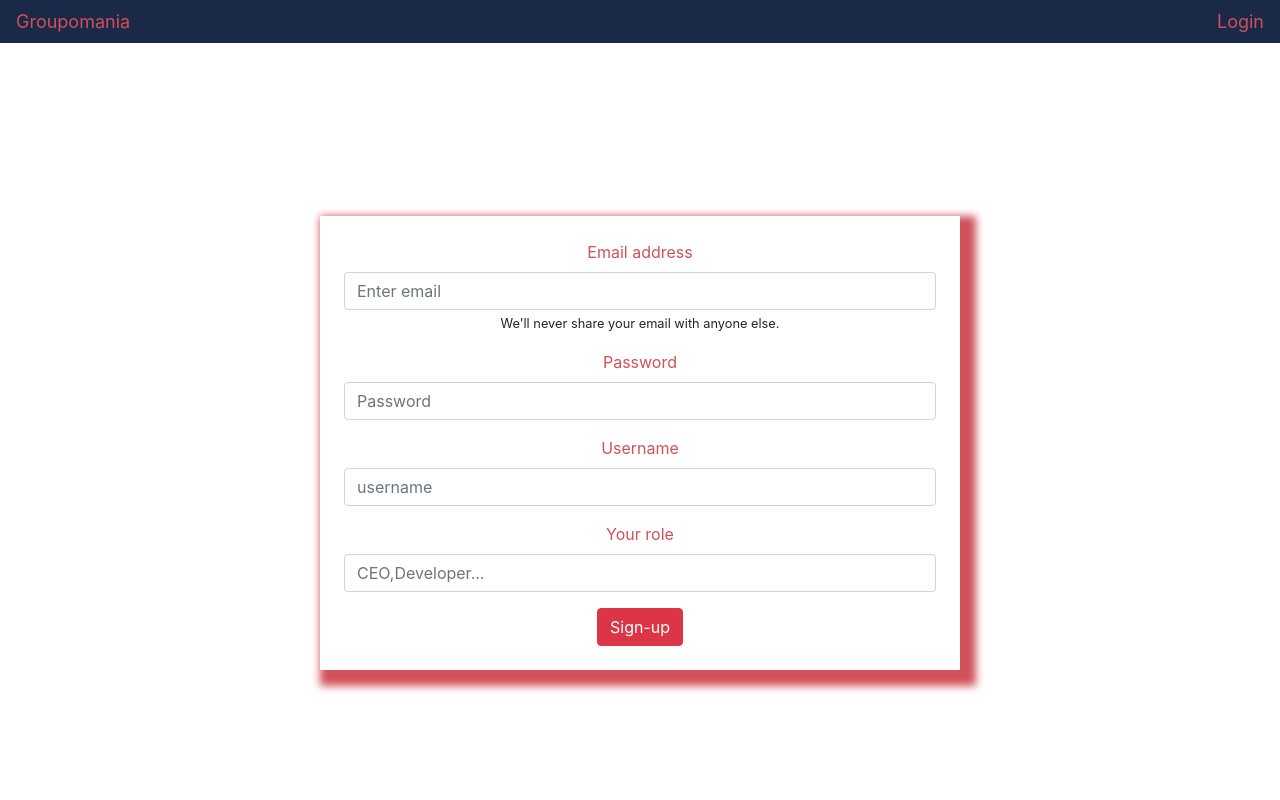
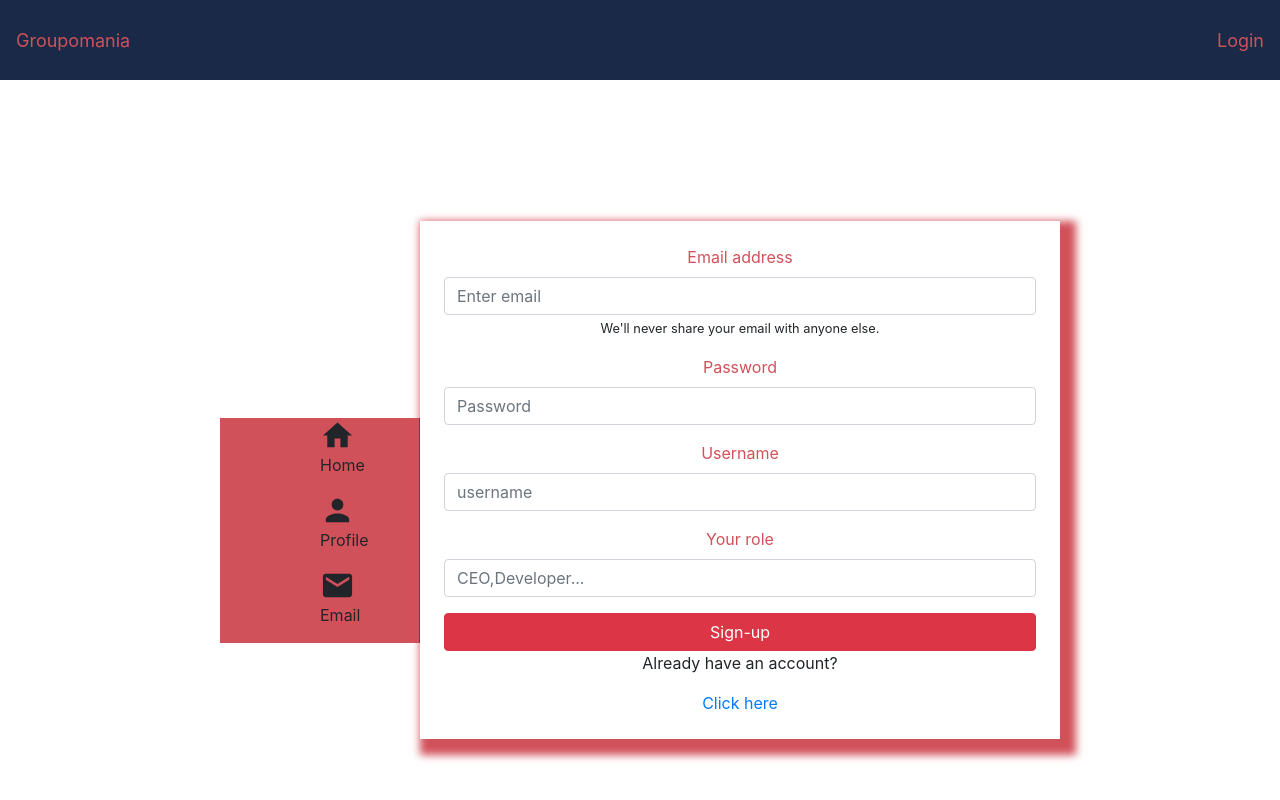
Before and after one commit to TerenceHilderal/groupomania, a React (Create React App) app in the folder frontend/: page / in a window 1280 px wide. Shown: the top 800 px of the page. Built offline with nearby package versions, Linux system fonts and the light colour scheme.

Commit message:
creation du composant sidebar header et footer , ajout de css , sessionStorage pour stocker le token au login

```diff
--- a/frontend/package.json
+++ b/frontend/package.json
@@ -3,6 +3,8 @@
   "version": "0.1.0",
   "private": true,
   "dependencies": {
+    "@material-ui/core": "^4.11.0",
+    "@material-ui/icons": "^4.9.1",
     "@testing-library/jest-dom": "^4.2.4",
     "@testing-library/react": "^9.5.0",
     "@testing-library/user-event": "^7.2.1",
--- a/frontend/public/index.html
+++ b/frontend/public/index.html
@@ -31,6 +31,14 @@
 			integrity="sha384-JcKb8q3iqJ61gNV9KGb8thSsNjpSL0n8PARn9HuZOnIxN0hoP+VmmDGMN5t9UJ0Z"
 			crossorigin="anonymous"
 		/>
+		<link
+			rel="stylesheet"
+			href="https://fonts.googleapis.com/icon?family=Material+Icons"
+		/>
+		<link
+			rel="stylesheet"
+			href="https://fonts.googleapis.com/css?family=Roboto:300,400,500,700&display=swap"
+		/>
 	</head>
 	<body>
 		<noscript>You need to enable JavaScript to run this app.</noscript>
--- a/frontend/src/App.js
+++ b/frontend/src/App.js
@@ -1,5 +1,5 @@
 import React, { Component } from "react";
-import { SignUp, LogIn, Header, Footer } from "./components";
+import { SignUp, LogIn, Header, Footer, Sidebar } from "./components";
 import { BrowserRouter as Router, Route } from "react-router-dom";
 import "./App.css";
 
@@ -9,6 +9,7 @@ export class App extends Component {
 			<Router>
 				<div className="App">
 					<Header />
+					{/* <Sidebar /> */}
 					<Route exact path="/" component={SignUp} />
 					<Route exact path="/login" component={LogIn} />
 					<Footer />
--- a/frontend/src/components/Header/Header.js
+++ b/frontend/src/components/Header/Header.js
@@ -1,4 +1,4 @@
-import React, { Component } from "react";
+import React from "react";
 import { styles } from "./Header.module.scss";
 
 function Header() {
--- a/frontend/src/components/Header/Header.module.scss
+++ b/frontend/src/components/Header/Header.module.scss
@@ -1,5 +1,6 @@
 header {
 	background-color: #192947;
+	height: 80px;
 	li {
 		font-size: large;
 		color: #d1515a;
--- /dev/null
+++ b/frontend/src/components/Sidebar/Sidebar.js
@@ -0,0 +1,20 @@
+import React from "react";
+import HomeIcon from "@material-ui/icons/Home";
+import PersonIcon from "@material-ui/icons/Person";
+import EmailIcon from "@material-ui/icons/Email";
+import styles from "./Sidebar.module.scss";
+
+function Sidebar() {
+	return (
+		<div className={styles.sidebar}>
+			<HomeIcon fontSize="large" />
+			<p>Home</p>
+			<PersonIcon fontSize="large" />
+			<p>Profile</p>
+			<EmailIcon fontSize="large" />
+			<p>Email</p>
+		</div>
+	);
+}
+
+export default Sidebar;
--- /dev/null
+++ b/frontend/src/components/Sidebar/Sidebar.module.scss
@@ -0,0 +1,9 @@
+.sidebar {
+	display: flex;
+	flex-direction: column;
+	border-right: 1px solid #192947;
+	width: 200px;
+	margin-top: 100px;
+	padding-left: 100px;
+	background-color: #d1515a;
+}
--- a/frontend/src/components/SignUp/LogIn.js
+++ b/frontend/src/components/SignUp/LogIn.js
@@ -1,6 +1,8 @@
 import axios from "axios";
 import React, { Component } from "react";
 import styles from "./SignUp.module.scss";
+
+import { NavLink } from "react-router-dom";
 
 export class LogIn extends Component {
 	constructor(props) {
@@ -22,9 +24,24 @@ export class LogIn extends Component {
 			.post("http://localhost:3000/api/users/login", this.state)
 			.then(res => {
 				console.log(res);
+
+				sessionStorage.setItem("token", res.data.token);
+
+				const profile = {
+					user_id: res.data.user_id,
+					username: res.data.username,
+					role: res.data.role,
+					email: res.data.email
+				};
+				console.log(profile);
+				sessionStorage.setItem("profile", JSON.stringify(profile));
+
+				const header = (axios.defaults.headers.common["Authorization"] =
+					"Bearer " + res.data.token);
+				console.log(header);
 			})
 			.catch(error => {
-				console.log(error);
+				console.log({ error });
 			});
 	};
 	render() {
@@ -64,6 +81,8 @@ export class LogIn extends Component {
 					<button type="submit" class="btn btn-danger">
 						Submit
 					</button>
+					<p>Don't already have an account?</p>
+					<NavLink to="/"> Click here</NavLink>
 				</form>
 			</div>
 		);
--- a/frontend/src/components/SignUp/SignUp.js
+++ b/frontend/src/components/SignUp/SignUp.js
@@ -1,7 +1,8 @@
 import React, { Component } from "react";
 import axios from "axios";
-import { Link } from "react-router-dom";
+import { NavLink } from "react-router-dom";
 import styles from "./SignUp.module.scss";
+import Sidebar from "../Sidebar/Sidebar";
 
 export class SignUp extends Component {
 	constructor(props) {
@@ -18,21 +19,22 @@ export class SignUp extends Component {
 		this.setState({ [e.target.name]: e.target.value });
 	};
 	submitHandler = e => {
-		// e.preventDefault();
-		// axios
-		// 	.post("http://localhost:3000/api/users/signup", this.state)
-		// 	.then(res => {
-		// 		console.log(res);
-		// 	})
-		// 	.catch(error => {
-		// 		console.log(error);
-		// 	});
+		e.preventDefault();
+		axios
+			.post("http://localhost:3000/api/users/signup", this.state)
+			.then(res => {
+				console.log(res);
+			})
+			.catch(error => {
+				console.log(error);
+			});
 	};
 
 	render() {
 		const { email, password, username, role } = this.state;
 		return (
 			<div className={styles.containerSignup}>
+				<Sidebar />
 				<form onSubmit={this.submitHandler}>
 					<div className="form-group">
 						<label htmlFor="email">Email address</label>
@@ -86,11 +88,11 @@ export class SignUp extends Component {
 							placeholder="CEO,Developer..."
 						/>
 					</div>
-					<Link to="/login">
-						<button type="submit" className="btn btn-danger">
-							Sign-up
-						</button>
-					</Link>
+					<button type="submit" className="btn btn-danger">
+						Sign-up
+					</button>
+					<p>Already have an account?</p>
+					<NavLink to="/login"> Click here</NavLink>
 				</form>
 			</div>
 		);
--- a/frontend/src/components/SignUp/SignUp.module.scss
+++ b/frontend/src/components/SignUp/SignUp.module.scss
@@ -14,10 +14,9 @@ form {
 	width: 50%;
 	flex-direction: column;
 	justify-content: center;
-	margin: auto;
+	// margin: auto;
 	padding: 1.5rem;
 	box-shadow: 8px 8px 8px 8px #d1515a;
-	// background-color: ;
 
 	label {
 		color: #d1515a;
--- a/frontend/src/components/index.js
+++ b/frontend/src/components/index.js
@@ -2,3 +2,4 @@ export { default as SignUp } from "./SignUp/SignUp";
 export { default as LogIn } from "./SignUp/LogIn";
 export { default as Header } from "./Header/Header";
 export { default as Footer } from "./Footer/Footer";
+export { default as Sidebar } from "./Sidebar/Sidebar";
```
Also changed, not shown: 1 other file (tests, documents, lock files or other folders).
